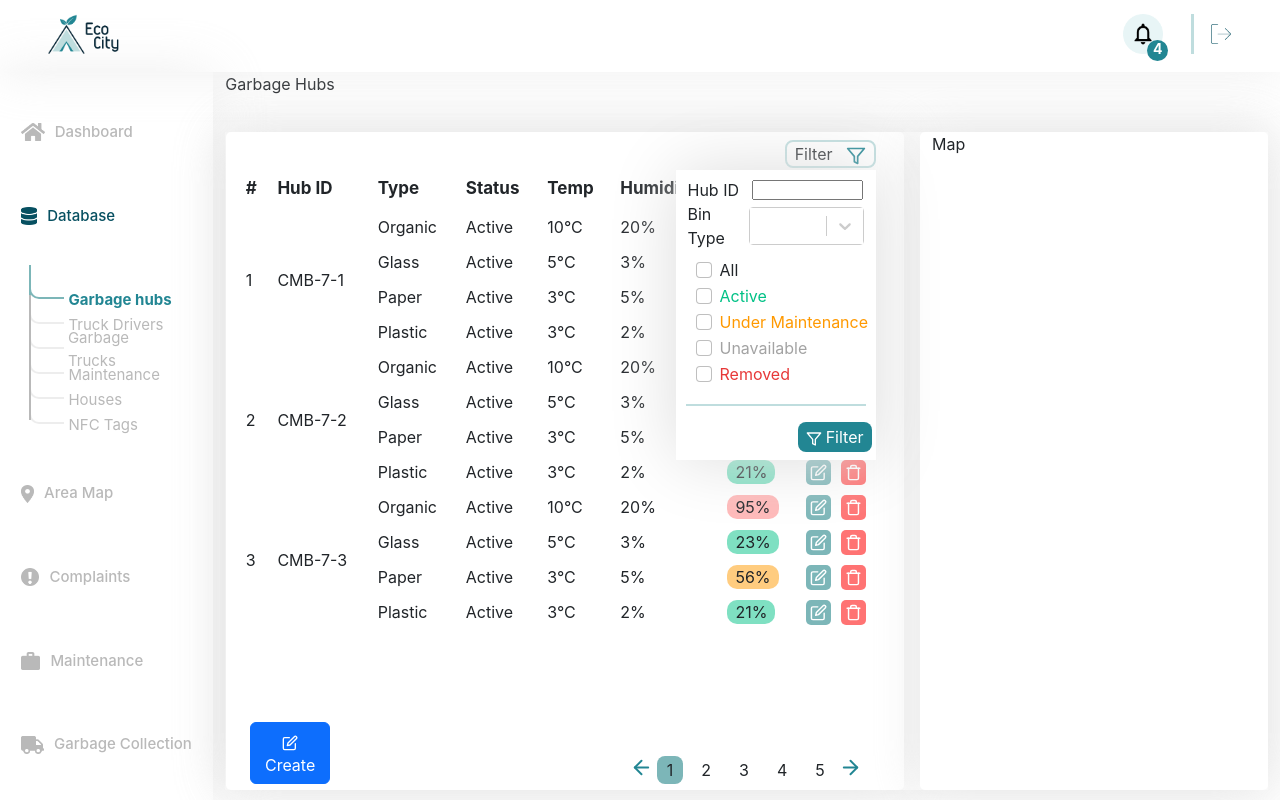
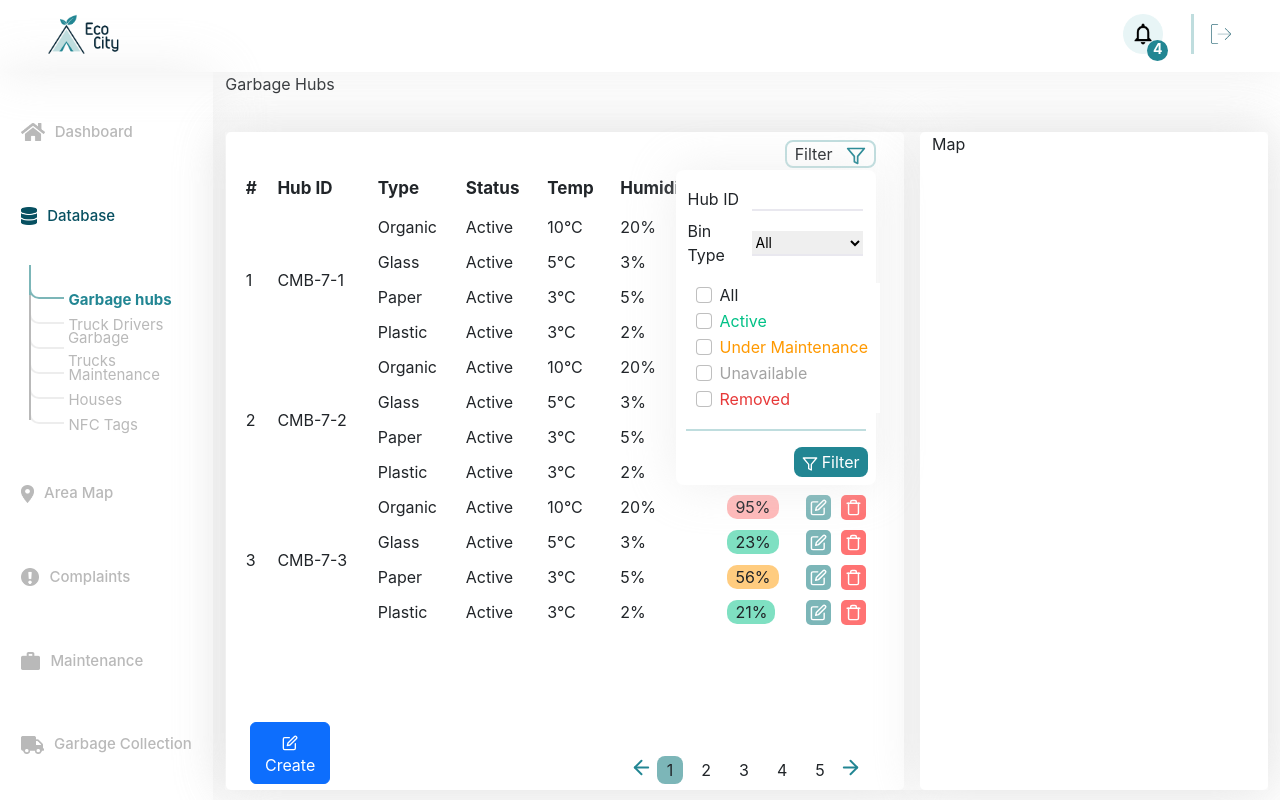
Before and after one commit to IsuruVihan/EcoCity, a React (Create React App) app in the folder admin/: page /database/garbage-hubs in a window 1280 px wide. Both pictures are taken after a click on the element "Filter". Built offline with nearby package versions, Linux system fonts and the light colour scheme.

Commit message:
Completed the garbage hub table Filter

```diff
--- a/admin/src/assets/styles/Database/GarbageHubs/GarbageHubs.css
+++ b/admin/src/assets/styles/Database/GarbageHubs/GarbageHubs.css
@@ -129,7 +129,8 @@
 .garbage-hubs-table-filter-wrapper {
     margin-top: 30px;
     width: 200px;
-    box-shadow: 0 0 70px rgba(220, 220, 220, 1);
+    box-shadow: 0 0 50px rgba(220, 220, 220, 0.46);
+    border-radius: 8px;
 }
 
 .filter-button {
@@ -165,8 +166,21 @@
     width: 60px;
 }
 
-.filter-inputs input {
+.filter-inputs input, #hubTableBinType {
     width: calc(100% - 65px);
+    height: 25px;
+    line-height: 24px;
+    font-size: 14px;
+    border: none;
+    border-bottom: 2px solid #E9E8EF;
+}
 
-    height: 20px;
+.filter-inputs input:focus, #hubTableBinType:focus {
+    border-color: transparent;
+    /*border: none !important;*/
+    outline: none;
 }
+
+/*#hubTableBinType {*/
+/*    width: 100%;*/
+/*}*/
--- a/admin/src/pages/Database/GarbageHubs/filters/GarbageHubsTableFilter.js
+++ b/admin/src/pages/Database/GarbageHubs/filters/GarbageHubsTableFilter.js
@@ -1,12 +1,20 @@
 import React from 'react';
-import {Col, Form, FormCheck, FormControl, FormLabel, Row} from "react-bootstrap";
+import {Col, Form, FormCheck, FormControl, FormLabel, FormSelect, Row} from "react-bootstrap";
 import {FiFilter} from "react-icons/fi";
-import Select from "react-select";
 
 const GarbageHubsTableFilter = () => {
 
     const handleOnFilterButtonClicked = () => {
-        console.log('filterrrr');
+        const form = document.getElementById('garbageHubTableFilter');
+        // const statusDiv = document.getElementById('binStatus');
+
+        const filterFormData = new FormData(form);
+        var object = {};
+        filterFormData.forEach(function (value, key) {
+            object[key] = value;
+        });
+
+        console.log(object)
     }
 
     const binTypeOptions = [
@@ -17,30 +25,39 @@ const GarbageHubsTableFilter = () => {
 
     return (
         <div className='position-absolute garbage-hubs-table-filter-wrapper me-3'>
+            <form id='garbageHubTableFilter'>
                 <Row className='mx-0 filter-inputs my-2'>
-                <Col lg={12} className='d-flex align-items-center'>
+                    <Col lg={12} className='d-flex mt-2 align-items-center'>
                         <label className='me-1'>Hub ID</label>
-                    <input type='text'/>
+                        <input type='text' name='hubID'/>
                     </Col>
-                <Col lg={12} className='d-flex align-items-center'>
+                    <Col lg={12} className='d-flex mt-2 align-items-center'>
                         <label className='me-1'>Bin Type</label>
-                    <Select/>
+                        <select name='binType' id='hubTableBinType' defaultValue={'all'}>
+                            <option value='all'>All</option>
+                            <option value='Organic'>Organic</option>
+                            <option value='Glass'>Glass</option>
+                            <option value='Paper'>Paper</option>
+                            <option value='Plastic'>Plastic</option>
+                        </select>
+                        {/*<Select/>*/}
                     </Col>
                 </Row>
-            <Row className='mx-0 filters-section mt-2 mb-2'>
-                <Form className='ms-2 w-auto'>
-                    <FormCheck id='all' label='All'/>
-                    <FormCheck id='active' label='Active' style={{color: '#00C186'}}/>
-                    <FormCheck id='underMaintenance' label='Under Maintenance' style={{color: '#FF9900'}}/>
-                    <FormCheck id='unavailable' label='Unavailable' style={{color: '#A3A3A3'}}/>
-                    <FormCheck id='removed' label='Removed' style={{color: '#E73838'}}/>
-                </Form>
+                <Row className='mx-0 filters-section my-3'>
+                    <div className='ms-2 w-auto' id={'binStatus'}>
+                        <FormCheck name={'binStatus'} id='all' label='All'/>
+                        <FormCheck name={'binStatus'} id='active' label='Active' style={{color: '#00C186'}}/>
+                        <FormCheck name={'binStatus'} id='underMaintenance' label='Under Maintenance'
+                                   style={{color: '#FF9900'}}/>
+                        <FormCheck name={'binStatus'} id='unavailable' label='Unavailable' style={{color: '#A3A3A3'}}/>
+                        <FormCheck name={'binStatus'} id='removed' label='Removed' style={{color: '#E73838'}}/>
+                    </div>
                 </Row>
                 <Row className='mx-0 my-3 d-flex justify-content-center'>
                     <div className='hr'/>
                 </Row>
 
-            <Row className='mx-0 d-flex justify-content-end px-1 mb-2'>
+                <Row className='mx-0 d-flex justify-content-end px-2 mb-2'>
                     <div className='d-flex align-items-center justify-content-center filter-button px-2'>
                         <label>
                             <FiFilter color='white' size='16px'/>
@@ -49,6 +66,7 @@ const GarbageHubsTableFilter = () => {
                         <div className='filter-button-mask position-absolute' onClick={handleOnFilterButtonClicked}/>
                     </div>
                 </Row>
+            </form>
         </div>
     );
 }
```
Lines whose indentation alone changed are shown as unchanged.
